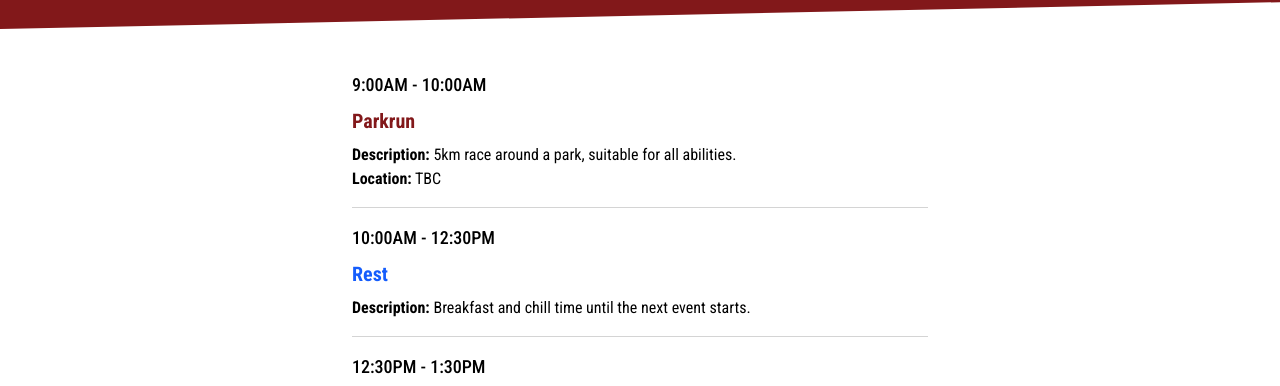
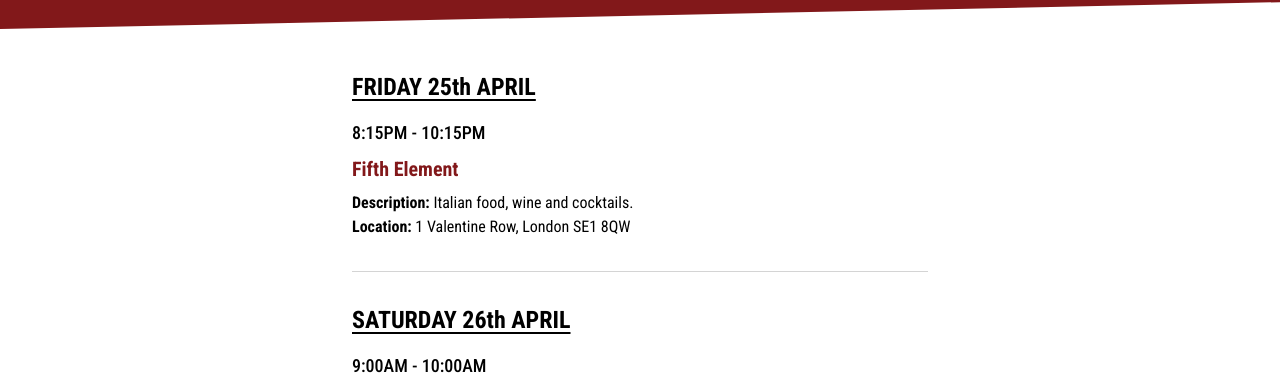
Before and after one commit to ifancyabroad/ultimate-stag-games, a React (Vite) app: page /schedule in a window 1280 px wide. Shown: the part 225-611 px from the top of the page. Built offline with nearby package versions, Linux system fonts and the light colour scheme; no server answers; the database is empty.

Commit message:
Update schedule

```diff
--- a/src/pages/Schedule.tsx
+++ b/src/pages/Schedule.tsx
@@ -12,6 +12,19 @@ const Schedule: React.FC = () => {
 			<div className="p-5 md:py-10">
 				<div className="mx-auto max-w-xl">
 					<div className="space-y-4">
+						<h2 className="mb-4 text-2xl font-bold underline underline-offset-4">FRIDAY 25th APRIL</h2>
+						<div>
+							<h3 className="mb-2 text-lg font-medium">8:15PM - 10:15PM</h3>
+							<h2 className="mb-2 text-xl font-bold text-red-900">Fifth Element</h2>
+							<p>
+								<strong>Description:</strong> Italian food, wine and cocktails.
+							</p>
+							<p>
+								<strong>Location:</strong> 1 Valentine Row, London SE1 8QW
+							</p>
+						</div>
+						<hr className="my-8 border-neutral-300" />
+						<h2 className="mb-4 text-2xl font-bold underline underline-offset-4">SATURDAY 26th APRIL</h2>
 						<div>
 							<h3 className="mb-2 text-lg font-medium">9:00AM - 10:00AM</h3>
 							<h2 className="mb-2 text-xl font-bold text-red-900">Parkrun</h2>
```
